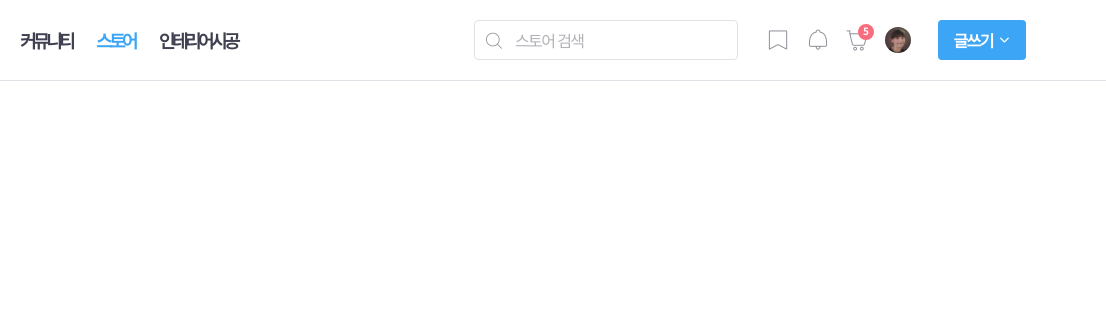
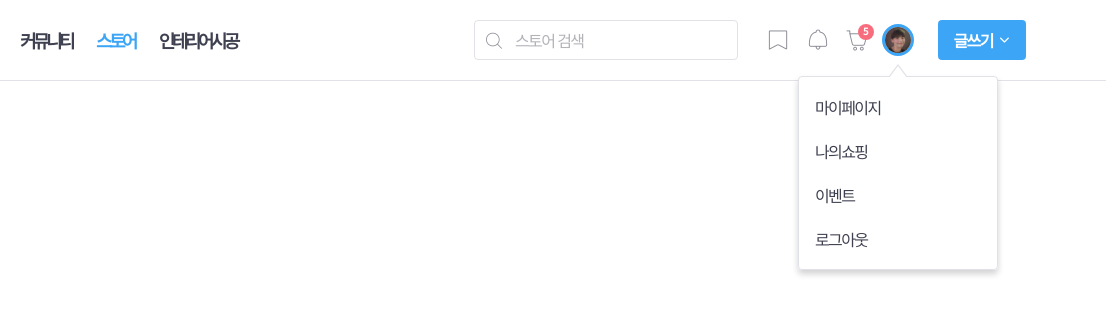
Before and after one commit to jtwjs/tomorrow-house, a website: page index.html in a window 1280 px wide. Shown: the full height of the page, 174-1280 px from the left. Drawn offline with nearby package versions, Linux system fonts and the light colour scheme; files that its build step writes are made by us from their sources; files whose address does not match are found by name.

Commit message:
:lipstick: Displace my-menu-content and apply button status

```diff
--- a/index.html
+++ b/index.html
@@ -91,7 +91,7 @@
               </a>
               <div class="my-menu sm-hidden">
                 <button
-                  class="my-menu-button"
+                  class="my-menu-button is-active"
                   type="button"
                   aria-label="마이메뉴 열기 버튼"
                 >
@@ -100,7 +100,7 @@
                       src="./assets/images/img-user-02.jpg"
                   />
                 </button>
-                <div class="my-menu-content lg-hidden">
+                <div class="my-menu-content">
                   <ul class="my-menu-list">
                     <li class="my-menu-item">
                       <a href="/">마이페이지</a>
--- a/styles/components/_my-menu.scss
+++ b/styles/components/_my-menu.scss
@@ -1,23 +1,32 @@
 .my-menu {
+  $button-size: 32px;
   $tooltip-size: 12px;
   position: relative;
 
   &-button {
-    width: 32px;
-    height: 32px;
+    width: $button-size;
+    height: $button-size;
     overflow: hidden;
     border: 3px solid $white;
     border-radius: 50%;
+    transition: border-color 0.2s ease-in-out;
+
+    &:hover,
+    &.is-active{
+      border-color: $blue;
+    }
 
     img {
       display: block;
       width: 100%;
       height: 100%;
+      object-fit: cover;
     }
   }
 
   &-content {
     @include pos-center-x;
+    top: $button-size + $tooltip-size + 8px;
     border-radius: 4px;
     box-shadow: $dropdown-shadow;
 
@@ -58,6 +67,7 @@
     a,
     button {
       @include  flexbox(start);
+      @include text-style(16, $primary);
       width: 100%;
       height: 44px;
       padding: 0 8px;
```
